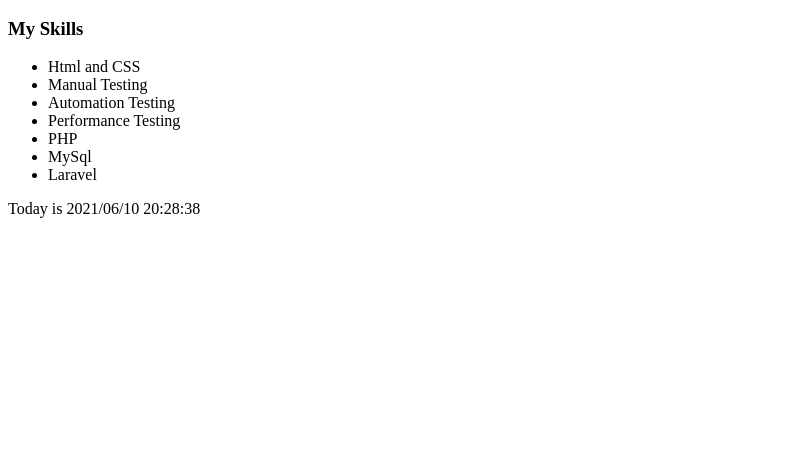
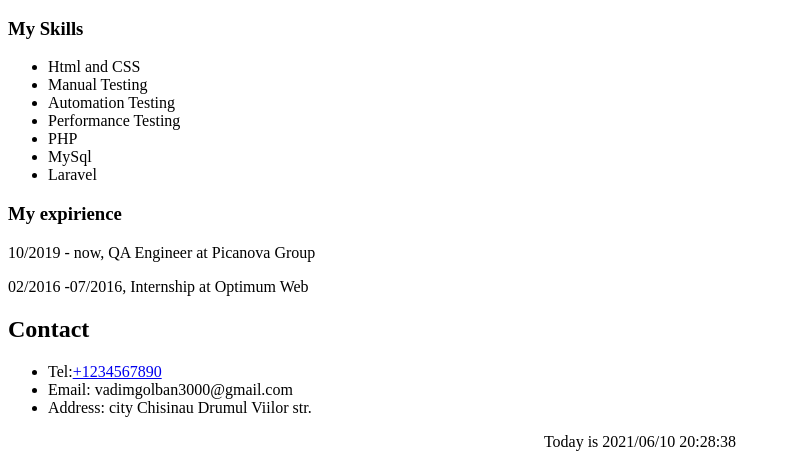
Before and after one commit to vadim3000/It_course, a PHP site: page /public/index.php in a window 1280 px wide. Shown: the part 457-916 px from the top of the page, without its empty margins (0-791 px from the left). Before the commit the page ends 675 px from the top, so only its background shows below. Run offline with PHP 8.4, Linux system fonts and the light colour scheme.

Commit message:
3 commit  added Expirience and about me sections

```diff
--- a/public/index.php
+++ b/public/index.php
@@ -4,25 +4,25 @@
     <meta charset="UTF-8">
     <meta http-equiv="X-UA-Compatible" content="IE=edge">
     <meta name="viewport" content="width=device-width, initial-scale=1.0">
-    <title>Document</title>
+    <title>Vadim Golban CV</title>
 </head>
     <body>
         <header>
-            <h1>Vadim Golban CV!</h1>
+            <h1>Vadim Golban CV</h1>
             <nav>
                 <ul>
                     <li><a href="#about_me">About me</a></li>
 					<li><a href="#skills">Skills</a></li>
-                    <li>Expirience</li>
-                    <li>Contact</li>
+                    <li><a href="#expirience">Expirience</a></li>
+                    <li><a href="#about_me">About me</a></li>
                 </ul>
             </nav>
         </header>
-        <!-- <p>Hello Pes</p> -->
 
 	<section id="main">
 			<section id="about_me">
-				<p>Hello My Name is Vadim, I'm working as QA Engineer, and I'm curious about IT and Web Developing.
+				<p>
+					Hello My Name is Vadim, I'm working as QA Engineer, and I'm curious about IT and Web Developing.
 				</p>
 
 				<img src="https://scontent.fkiv5-1.fna.fbcdn.net/v/t1.6435-9/47233402_1402396146569306_4894100583658553344_n.jpg?_nc_cat=105&ccb=1-3&_nc_sid=09cbfe&_nc_ohc=qzkQixfFXvMAX-3ny_K&_nc_ht=scontent.fkiv5-1.fna&oh=906d6aa3c205cb23817cf58b25095ee3&oe=60E7DC61" alt="Vadim_Golban_avatar" width="250px" height="250px">
@@ -41,6 +41,21 @@
 				</ul>
 			</section>
 
+			<section id="expirience">
+				<h3>My expirience</h3>
+				<p>10/2019 - now, QA Engineer at Picanova Group</p>
+				<p>02/2016 -07/2016, Internship at Optimum Web</p>
+			</section>
+
+           <section id="about_me">
+		   <h2>Contact</h2>
+				<ul>
+					<li>Tel:<a href="tel:+1234567890">+1234567890</a></li>
+					<li>Email: vadimgolban3000@gmail.com</li>
+					<li>Address: city Chisinau Drumul Viilor str.</li>
+				</ul>
+		   </section>
+
 <!-- Section video is not working for the moment -->
      <!-- <section id="main_video">
         <video controls="controls">
@@ -48,13 +63,13 @@
         </video>
     </section>  -->
 
-</section>
+	</section>
 
-<footer>
-<div>
-        <?php echo "Today is " . date("Y/m/d H:i:s"); ?>
-    </div>
+		<footer>
+			<section id="date" align="center">
+				<?php echo "Today is " . date("Y/m/d H:i:s"); ?>
+			</section>
 
-</footer>
+		</footer>
     </body>
 </html>
```
